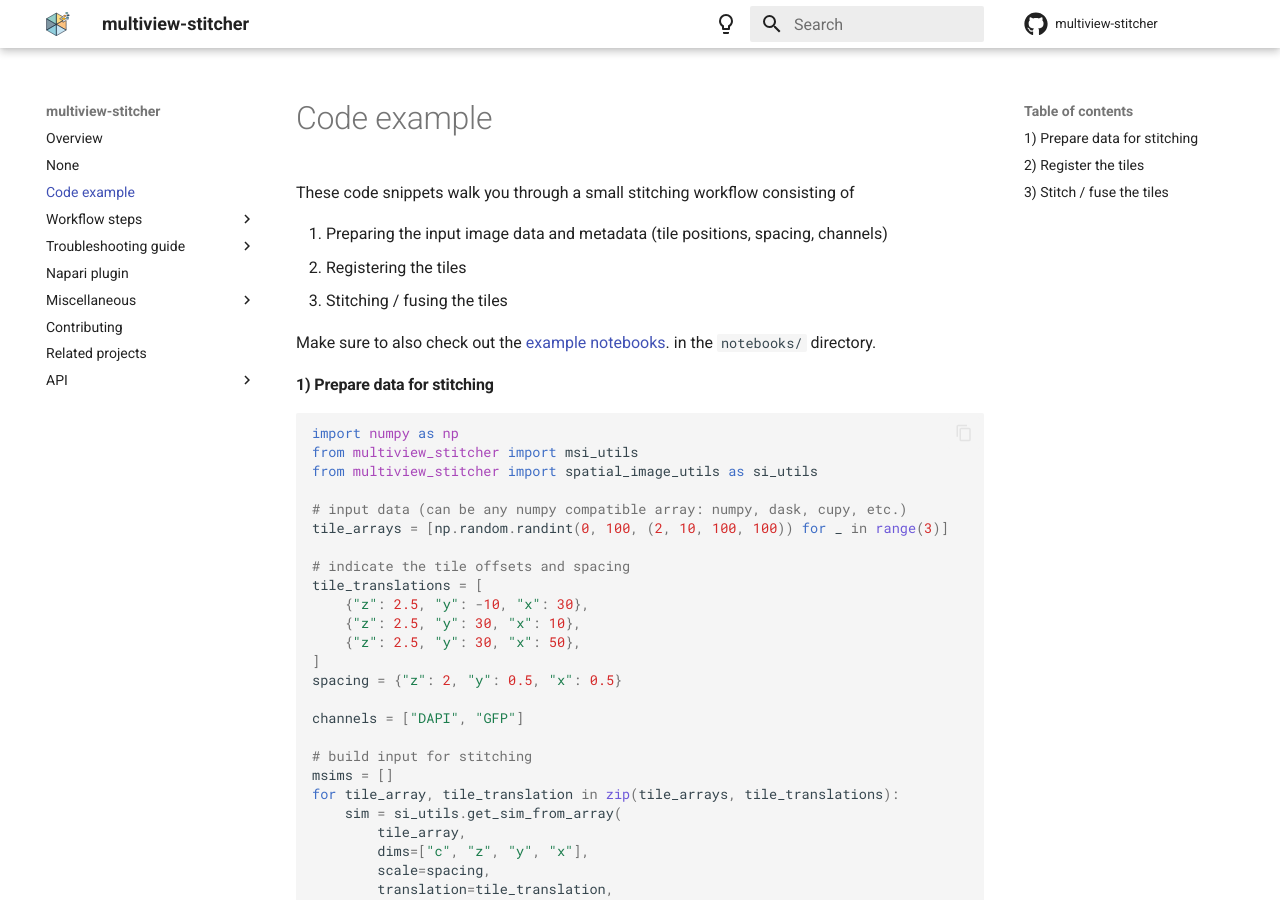
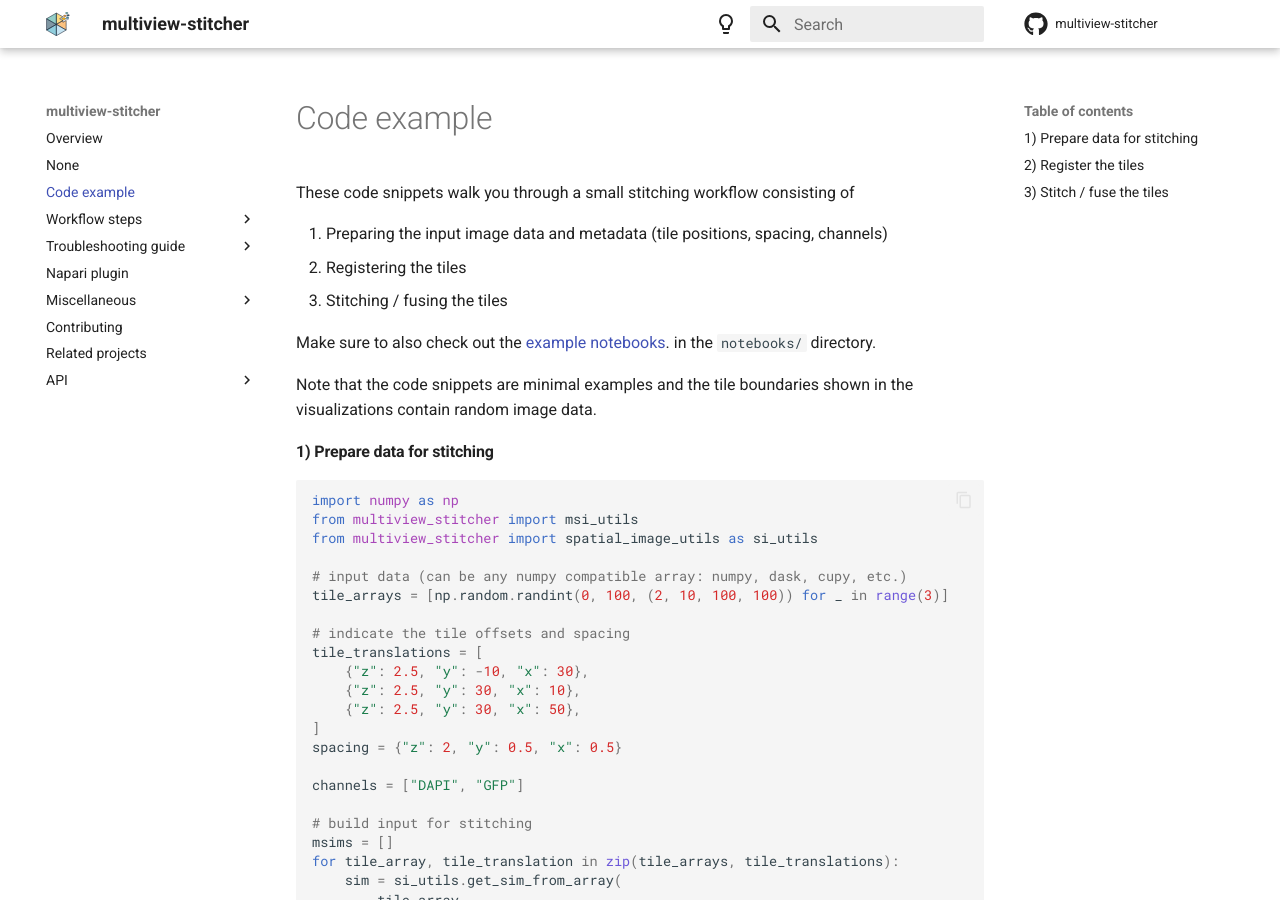
Before and after one commit to multiview-stitcher/multiview-stitcher, an MkDocs documentation site: the page built from docs/code_example.md, in a window 1280 px wide and 900 px high. Built offline with MkDocs 1.6.1 and Material for MkDocs 9.7.7, drawn with Linux system fonts in a browser that asks for light colours; comment, search, counter and statistics services are not loaded; the version menu is left out; some of the changed lines change nothing that is shown.

Commit message:
Update code example

````diff
--- a/docs/code_example.md
+++ b/docs/code_example.md
@@ -7,6 +7,8 @@
   3. Stitching / fusing the tiles
 
 Make sure to also check out the [example notebooks](https://github.com/multiview-stitcher/multiview-stitcher/tree/main/notebooks). in the `notebooks/` directory.
+
+Note that the code snippets are minimal examples and the tile boundaries shown in the visualizations contain random image data.
 
 #### 1) Prepare data for stitching
 
@@ -67,6 +69,10 @@
     )
 ```
 
+![alt text](images/pairwise_registration_summary_example.png)
+
+![alt text](images/global_registration_summary_example.png)
+
 #### 3) Stitch / fuse the tiles
 ```python
 from multiview_stitcher import fusion
````
Also changed, not shown: docs/images/global_registration_summary_example.png, docs/images/pairwise_registration_summary_example.png.
